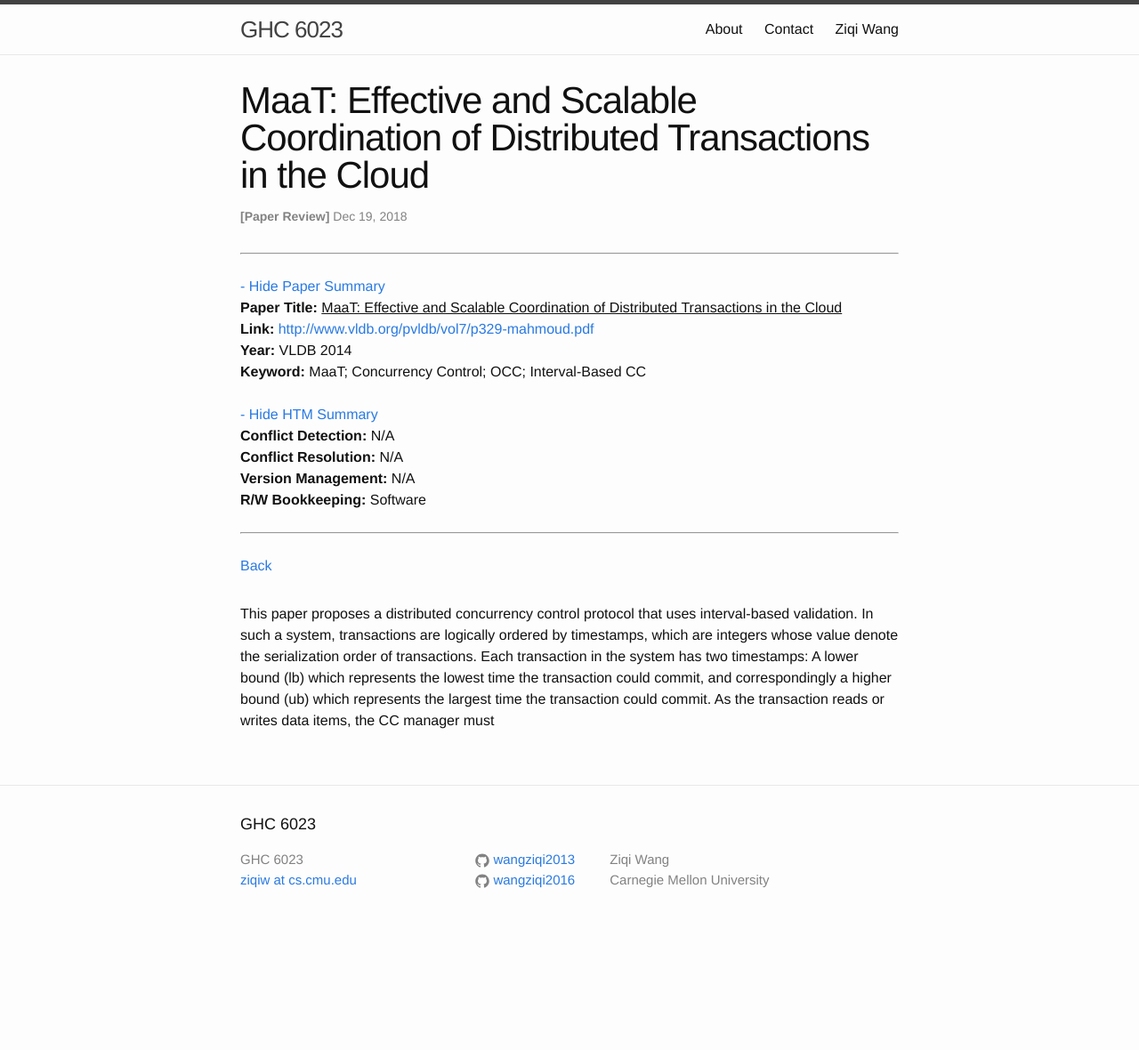
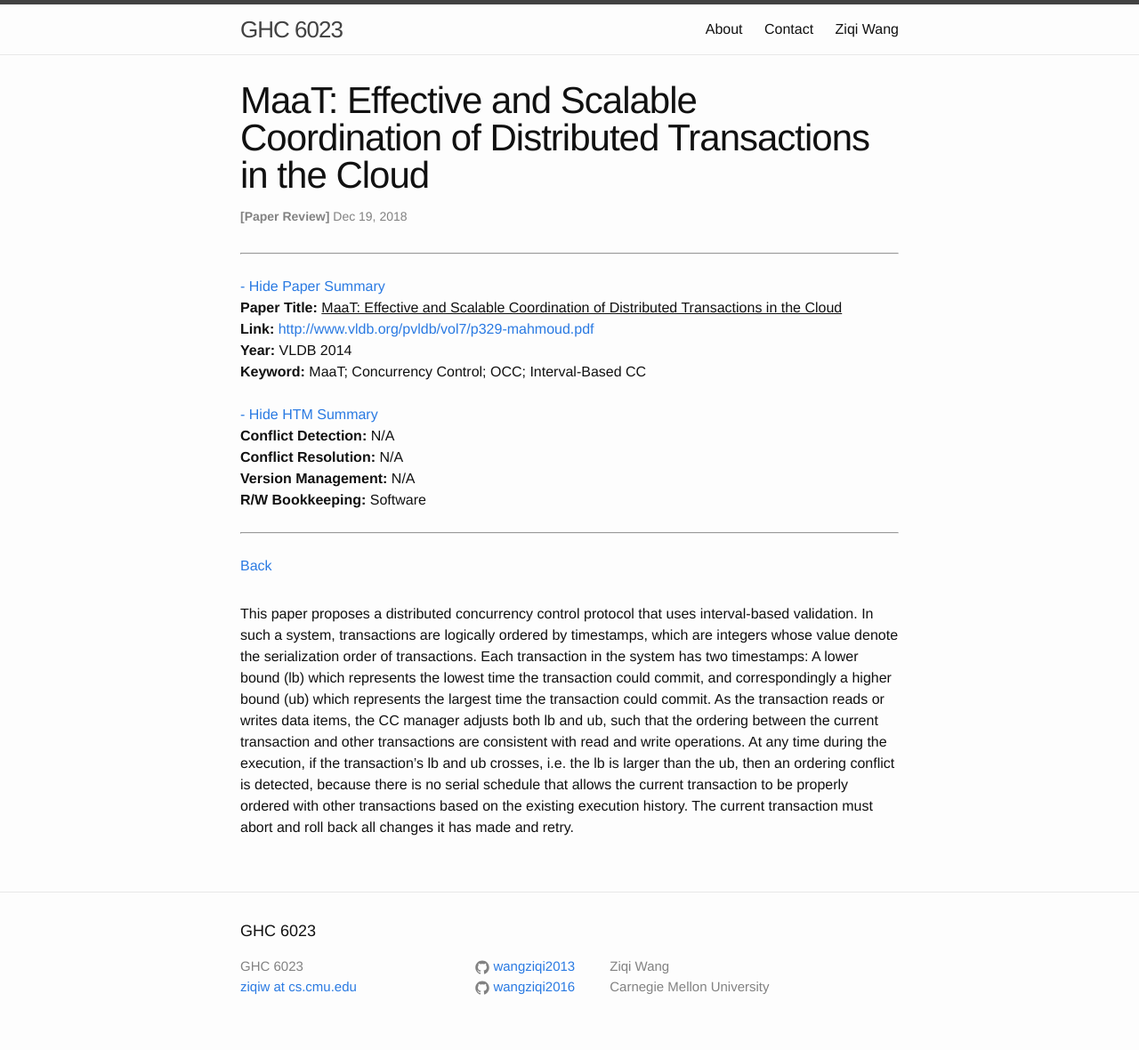
Before and after one commit to wangziqi2013/wangziqi2013.github.io, a Jekyll site: the page built from _posts/2018-12-18-maat.markdown, in a window 1280 px wide. Shown: the whole page at 89% size. Built offline with Jekyll 4.4.1, drawn with Linux system fonts in a browser that asks for light colours; before the commit the page ends 1060 px from its top, so only the background shows below that.

Commit message:
Finish first paragraph

```diff
--- a/_posts/2018-12-18-maat.markdown
+++ b/_posts/2018-12-18-maat.markdown
@@ -17,4 +17,9 @@ This paper proposes a distributed concurrency control protocol that uses interva
 transactions are logically ordered by timestamps, which are integers whose value denote the serialization order of
 transactions. Each transaction in the system has two timestamps: A lower bound (lb) which represents the lowest time the
 transaction could commit, and correspondingly a higher bound (ub) which represents the largest time the
-transaction could commit. As the transaction reads or writes data items, the CC manager must
+transaction could commit. As the transaction reads or writes data items, the CC manager adjusts both lb and ub, such
+that the ordering between the current transaction and other transactions are consistent with read and write
+operations. At any time during the execution, if the transaction's lb and ub crosses, i.e. the lb is larger than
+the ub, then an ordering conflict is detected, because there is no serial schedule that allows the current
+transaction to be properly ordered with other transactions based on the existing execution history. The current
+transaction must abort and roll back all changes it has made and retry.
```
